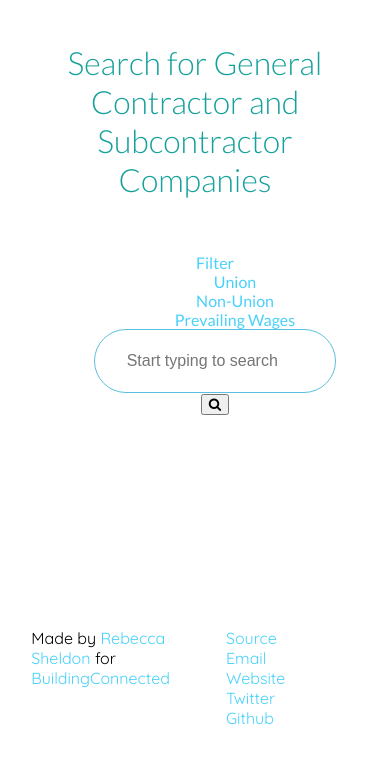
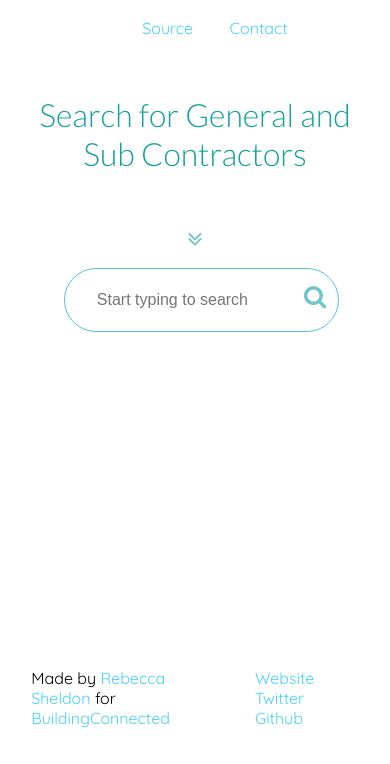
Before and after one commit to BeccaSheldon/vanilla-search-ui, a website: page public/index.html in a window 390 px wide. Shown: the part 88-852 px from the top of the page. Drawn offline with Linux system fonts and the light colour scheme.

Commit message:
Markup cleanup & better responsiveness

```diff
--- a/public/index.html
+++ b/public/index.html
@@ -66,31 +66,34 @@
 								</svg>
 							</a>
 						</div>
+						<ul class="navbar-items-right">
+							<li>
+								<a href="http://github.com/beccasheldon/vanilla-search-ui" target="_blank" class="pulse">Source</a>
+							</li>
+							<li>
+								<a href="mailto:rebecca.e.sheldon@gmail.com">Contact</a>
+							</li>
+						</ul>
 					</div>
 				</div>
 			</div>
 			<div class="row">
 				<div class="search">
 					<div class="search-heading">
-						<h1>Search for General Contractor and Subcontractor Companies</h1>
+						<h1>Search for General and Sub Contractors</h1>
 					</div>
 					<div class="search-form">
+						<div class="dropdown">
+							<a id="search-filter" class="icon"><i class="fa fa-angle-double-down spin"></i></a>
 		          <ul>
-							<li class="filter-item">
-								<a id="filter-button">Filter</a>
-			          <ul id="filter-memu">
+		            <li><a href="#" class="labor-types">None</a></li>
 		            <li><a href="#" class="labor-types">Union</a></li>
 		            <li><a href="#" class="labor-types">Non-Union</a></li>
 		            <li><a href="#" class="labor-types">Prevailing Wages</a></li>
 		          </ul>
-							</li>
-							<li class="input-item">
+		        </div>
 						<input id="search-field" type="search" name="" placeholder="Start typing to search">
-							</li>
-							<li class="submit-item">
-								<button id="submit-button" class="button"><i class="fa fa-search spin"></i></button>
-							</li>
-						</ul>
+						<span id="search-icon" class="icon"><i class="fa fa-search spin"></i></span>
 					</div>
 				</div>
 			</div>
@@ -104,12 +107,6 @@
 					<p>Made by <a href="http://linkedin.com/rebeccasheldon" target="_blank" class="text-link">Rebecca Sheldon</a> for <a href="http://buildingconnected.com" target="_blank" class="text-link">BuildingConnected</a></p>
 				</div>
 				<ul>
-					<li>
-						<a href="http://github.com/beccasheldon/vanilla-search-ui" target="_blank" class="pulse">Source</a>
-					</li>
-					<li>
-						<a href="mailto:rebecca.e.sheldon@gmail.com">Email</a>
-					</li>
 					<li>
 						<a href="http://cremedelacode.com" target="_blank">Website</a>
 					</li>
```
Lines whose indentation alone changed are shown as unchanged.
